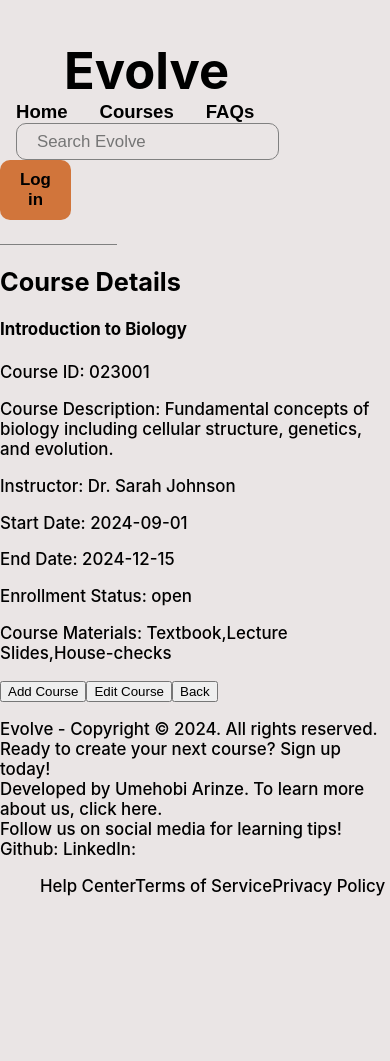
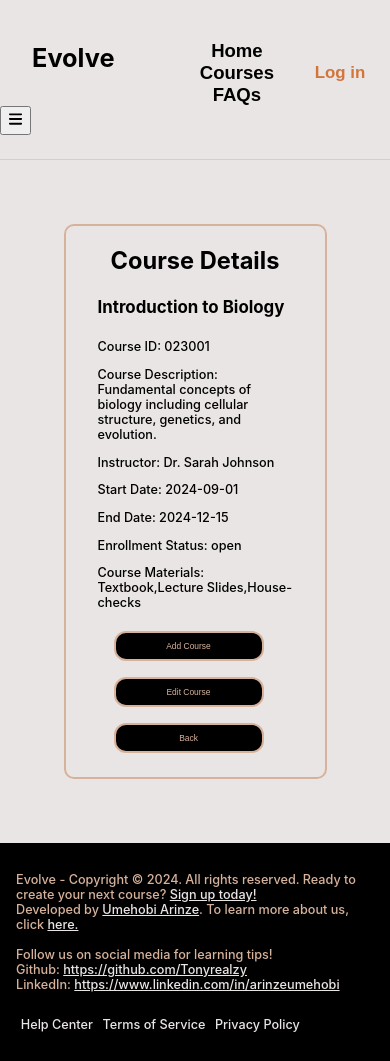
Before and after one commit to Tonyrealzy/Course-Management-App, a React (Create React App) app: page /courses/1 in a window 390 px wide. Before the commit the page ends 913 px from the top, so only its background shows below. Built offline with nearby package versions, Linux system fonts and the light colour scheme; data requests are answered from the project's data file.

Commit message:
Added modals for adding and editing new courses

```diff
--- a/src/App.css
+++ b/src/App.css
@@ -1,18 +1,29 @@
 @import './colors.css';
 
+.navbarContainer {
+  border-bottom: 1px solid var(--grey);
+  flex-direction: row;
+  padding: 2.5rem 0 1.5rem 0;
+  margin-bottom: 2rem;
+}
+.topNav {
+  display: flex;
+  align-items: center;
+  justify-content: space-between;
+}
 .navBar {
   display: flex;
   flex-direction: row;
-  justify-content: space-between;
-  padding: 2.5rem 0 1.5rem 0;
   align-content: center;
-  width: 100%;
-  border-bottom: 0.1px solid grey;
+  justify-content: space-evenly;
 }
 .logo {
   padding-left: 4rem;
   font-size: 6vh;
   font-weight: bolder;
+}
+.navToggle {
+  display: none;
 }
 .navLinkCol {
   display: flex;
@@ -22,9 +33,9 @@
   padding: 0rem 1rem;
   font-size: 2.2vh;
   font-weight: 600;
-  color: var(--black);
+  color: var(--dark);
   border: none;
-  background-color: var(--white);
+  background-color: var(--light);
 }
 .navLink:active {
   color: var(--primary);
@@ -33,39 +44,228 @@
   transform: scale(1.05);
   color: var(--primary);
 }
+.navBar-right {
+  display: flex;
+  padding: 0 5rem;
+}
+.searchContainer {
+  display: flex;
+  align-items: center;
+  position: relative;
+}
+.searchIcon {
+  left: 10%;
+  top: 25%;
+  position: absolute;
+}
 .navSearch {
-  padding: 7.5px 20px;
+  padding: 12px 20px 12px 40px;
   margin: 0 1rem;
   border-radius: 10px;
   font-size: 2vh;
-  background-color: var(--white);
-  border: 0.1px solid grey;
+  background-color: var(--light);
+  border: 0.1px solid var(--dark);
+}
+.navSearch:hover {
+  border: 1.5px solid var(--dark);
 }
 .navLogin {
-  margin-right: 4rem;
-  padding: 10px 20px;
+  padding: 5px 20px;
   border-radius: 10px;
   background-color: var(--primary);
   font-size: 2vh;
   font-weight: 600;
   border: none;
-  color: var(--black);
+  color: var(--dark);
 }
 .navLogin:hover {
-  color: var(--white);
+  color: var(--light);
 }
 .navLogin:hover, .navLink:hover, .navSearch:hover {
   transform: scale(1.05);
   transition: transform 0.2s ease-in-out;
 }
-.main {}
+
+.coursePageTitle {
+  display: flex;
+  font-weight: 700;
+  align-items: center;
+  justify-content: center;
+  font-size: 4vh;
+}
+.courseListUnitContainer {
+  padding: 0 0 2rem 0;
+  flex-direction: row;
+  display: flex;
+  flex-wrap: wrap;
+  align-items: center;
+  justify-content: center;
+}
+.courseListUnit {
+  width: 26%;
+  list-style-type: none;
+  margin: 1rem;
+  padding: 0 1rem;
+  border: 2px solid var(--secondary);
+  border-radius: 10px;
+}
+.courseListUnit:hover {
+  transform: scale(1.05);
+  background-color: var(--grey);
+}
+.courseDetailsUnit {
+  width: 50%;
+  list-style-type: none;
+  margin: 2rem 1rem;
+  padding: 0 2rem;
+  border: 2px solid var(--secondary);
+  border-radius: 10px;
+}
+.courseDetailsSection {
+  display: flex;
+  justify-content: center;
+  align-items: center;
+}
+.courseDetailsButtonSection {
+  display: flex;
+  flex-direction: row;
+  margin: 2rem 0 1rem 0;
+}
+.courseDetailsButton {
+  background-color: var(--dark);
+  color: var(--secondary);
+  border: 2px solid var(--secondary);
+  padding: 8px 30px;
+  border-radius: 12px;
+  font-weight: 500;
+  margin: 0.5rem 1rem;
+}
+.courseDetailsButton:hover {
+  background-color: var(--light);
+  color: var(--dark);
+  font-weight: 700;
+}
+.courseName {
+  font-size: 2.5vh;
+}
+.courseButton {
+  background-color: var(--dark);
+  color: var(--secondary);
+  border: 2px solid var(--secondary);
+  padding: 10px 20px;
+  border-radius: 12px;
+  font-weight: 500;
+  margin-right: 0.5rem;
+}
+.courseButton:hover {
+  background-color: var(--light);
+  color: var(--dark);
+  font-weight: 700;
+}
+.courseButtonSection {
+  display: flex;
+  flex-direction: row;
+  margin: 1rem 0;
+}
+
+.addCourseModal, .editCourseModal {
+  position: fixed;
+  top: 0;
+  left: 0;
+  width: 100%;
+  height: 100%;
+  background-color: var(--grey);
+  display: flex;
+  justify-content: center;
+  align-items: center;
+}
+
+.footerContainer {
+  display: flex;
+  margin: 2rem 0 0 0;
+  justify-content: center;
+  background-color: black;
+}
+.footer {
+  padding: 1rem;
+  color: var(--secondary);
+}
+.footerLink {
+  color: var(--light);
+}
+.footerBottom {
+  display: inline-flex;
+}
+.footLink {
+  padding: 0 1rem;
+  text-decoration: none;
+  color: var(--light);
+}
+.footerLink:hover, .footLink:hover {
+  transform: scale(1.05);
+  color: var(--primary);
+}
 
 @media screen and (max-width: 912px) {
   .navBar {
+    flex-direction: row;
+    justify-content: center;
+  }
+  .navLinks {
+    flex-direction: row;
+  }
+  .logo {
+    padding: 0 0 2rem 2rem;
+    font-size: 3vh;
+  }
+  .navToggle {
+    display: block;
+  }
+  .navLinkCol {
     flex-direction: column;
+  }
+  .searchIcon, .navSearch {
+    display: none;
+  }
+  .navBar-right {
+    padding: 0;
+  }
+  .navLogin {
+    margin-right: 0;
+    width: 100px;
+    color: var(--primary);
+    background-color: var(--light);
+  }
+
+  .courseName {
+    font-size: 2vh;
+  }
+  .coursePageTitle {
+    font-size: 2.8vh;
+  }
+  .courseListUnit {
+    margin: 0.75rem;
     width: 30%;
   }
-  .navLinks {
+  .courseButton {
+    font-size: 1vh;
+    width: 120px;
+  }
+  .courseButtonSection {
+    align-items: center;
     flex-direction: column;
+    margin: 1rem 0;
+  }
+  .courseDetailsButton {
+    font-size: 1vh;
+    width: 150px;
+  }
+  .courseDetailsButtonSection {
+    flex-direction: column;
+    margin: 0 0 1rem 0;
+  }
+
+  .footLink {
+    padding: 0 0.3rem;
   }
 }
--- a/src/App.js
+++ b/src/App.js
@@ -3,6 +3,9 @@ import { BrowserRouter as Router, Routes, Route } from 'react-router-dom';
 import CourseDetails from './components/CourseDetails';
 import PageLayout from './components/PageLayout';
 import ListCourses from './components/ListCourses';
+import Home from './components/Home';
+import AddCourseModal from './components/AddCourseModal';
+import EditCourseModal from './components/EditCourseModal';
 
 function App() {
   return (
@@ -11,13 +14,31 @@ function App() {
         <Routes>
           <Route path='/' element={
           <PageLayout>
-            <ListCourses/>
+            <Home/>
           </PageLayout>}/>
 
           <Route path='/courses/:courseId' element={
           <PageLayout>
             <CourseDetails/>
           </PageLayout>}/>
+
+          <Route path='/courses' element={
+            <PageLayout>
+              <ListCourses/>
+            </PageLayout>
+          }/>
+
+          <Route path='/add-course' element={
+            <PageLayout>
+              <AddCourseModal/>
+            </PageLayout>
+          }/>
+
+          <Route path='/edit-course' element={
+            <PageLayout>
+              <EditCourseModal/>
+            </PageLayout>
+          }/>
 
         </Routes>
       </Router>
--- a/src/colors.css
+++ b/src/colors.css
@@ -3,4 +3,5 @@
     --secondary: rgb(215, 178, 155);
     --dark: black;
     --light: rgb(234, 229, 229);
+    --grey: rgb(214, 206, 202);;
 }
--- a/src/components/CourseDetails.js
+++ b/src/components/CourseDetails.js
@@ -14,6 +14,7 @@ const CourseDetails = () => {
     const [isEditingCourse, setIsEditingCourse] = React.useState(false);
 
     const handleOpenAddCourseModal = () => {
+        // navigate('/add-course');
         setIsAddingCourse(true);
     };
     const handleCloseAddCourseModal = () => {
@@ -92,9 +93,10 @@ const CourseDetails = () => {
         return <div>Loading...</div>
     }
     return (
-        <div>
-        <h2>Course Details</h2>
-        <h4>{course.name}</h4>
+        <article className='courseDetailsSection'>
+        <div className='courseDetailsUnit'>
+        <h2 className='coursePageTitle'>Course Details</h2>
+        <h4 className='courseName'>{course.name}</h4>
         <p>Course ID: 02300{courseId}</p>
         <p>Course Description: {course.description}</p>
         <p>Instructor: {course.instructor}</p>
@@ -103,19 +105,26 @@ const CourseDetails = () => {
         <p>Enrollment Status: {course.enrollment_status}</p>
         <p>Course Materials: {course.materials}</p>
         <section>
-            <button onClick={handleOpenAddCourseModal}>Add Course</button>
-            <button onClick={handleEditCourse}>Edit Course</button>
-            <Link to={"/"}><button>Back</button></Link>
+            <aside className='courseDetailsButtonSection'>
+            <button className='courseDetailsButton' onClick={handleOpenAddCourseModal}>Add Course</button>
+            <button className='courseDetailsButton' onClick={handleEditCourse}>Edit Course</button>
+            <Link to={"/"}><button className='courseDetailsButton'>Back</button></Link>
+            </aside>
             {isAddingCourse && (
-                <AddCourseModal onSave={handleSaveCourse} onCancel={handleCloseAddCourseModal}/>
+                <div className='addCourseModal'>
+                    <AddCourseModal onSave={handleSaveCourse} onCancel={handleCloseAddCourseModal}/>
+                </div>
             )}
             {isEditingCourse && (
+                <div className='editCourseModal'>
                 <EditCourseModal courseData={course} onSave={handleUpdateCourse}
                 onCancel={handleEditCourseClose}/>
+                </div>
             )}
         </section>
 
-    </div>
+        </div>
+        </article>
   )
 }
 
--- a/src/components/Footer.js
+++ b/src/components/Footer.js
@@ -1,25 +1,32 @@
-import React from 'react'
+import React from 'react';
+import { useNavigate } from 'react-router-dom';
 
 const Footer = () => {
+  const navigate = useNavigate();
+
   return (
-    <div>
-        <p>Evolve - Copyright © 2024. All rights reserved.
+    <article className='footerContainer'>
+      <div className='footer'>
+        <p>Evolve - Copyright © 2024. All rights reserved. Ready to create your next course? <a className='footerLink' href='/'>Sign up today!</a>
             <br></br>
-            Ready to create your next course? <a>Sign up today!</a>
+            Developed by <a className='footerLink' href='https://github.com/Tonyrealzy'>Umehobi Arinze</a>. To learn more about us, click <a className='footerLink' href='https://github.com/Tonyrealzy/Course-Management-App'>here.</a>
             <br></br>
-            Developed by Umehobi Arinze. To learn more about us, click <a>here.</a>
             <br></br>
             Follow us on social media for learning tips!
             <br></br>
-            Github: <a></a>
-            LinkedIn: <a></a>
+            Github: <a className='footerLink' href='https://github.com/Tonyrealzy'>https://github.com/Tonyrealzy</a>
+            <br></br>
+            LinkedIn: <a className='footerLink' href='https://www.linkedin.com/in/arinzeumehobi'>https://www.linkedin.com/in/arinzeumehobi</a>
         </p>
-        <ul>
-            <a>Help Center</a>
-            <a>Terms of Service</a>
-            <a>Privacy Policy</a>
-        </ul>
-    </div>
+
+        <section className='footerBottom'>
+            <p className='footLink' onClick={() => {navigate('/')}}>Help Center</p>
+            <p className='footLink' onClick={() => {navigate('/')}}>Terms of Service</p>
+            <p className='footLink' onClick={() => {navigate('/')}}>Privacy Policy</p>
+        </section>
+      </div>
+    </article>
+
   )
 }
 
--- /dev/null
+++ b/src/components/Home.js
@@ -0,0 +1,12 @@
+import React from 'react'
+import ListCourses from './ListCourses'
+
+const Home = () => {
+  return (
+    <div>
+        <ListCourses />
+    </div>
+  )
+}
+
+export default Home
--- a/src/components/ListCourses.js
+++ b/src/components/ListCourses.js
@@ -31,7 +31,6 @@ const ListCourses = () => {
     //     setCourses(toBeUpdatedCourses);
     // };
 
-
     React.useEffect(() => {
         fetchCourses();
     }, []);
@@ -39,25 +38,25 @@ const ListCourses = () => {
 
   return (
     <>
-        <section>
-        <ul>
+        <div>
+        <h3 className='coursePageTitle'>Popular Courses</h3>
+        <ul className='courseListUnitContainer'>
             {courses.map(course => (
-                <li key={course.id}>
-                    <section>
-                        <h4>{course.name}</h4>
-                        <p>Description: {course.description}</p>
-                        <p>Instructor: {course.instructor}</p>
-                        <p>Start Date: {course.start_date}</p>
-                        <p>End Date: {course.end_date}</p>
-                        <section>
-                        <Link to={`/courses/${course.id}`}><button>View Details</button></Link>
-                        <button onClick={() => deleteCourse(course.id)}>Delete Course</button>
-                        </section>
+                <li className='courseListUnit' key={course.id}>
+                    <section className='courseUnit'>
+                        <h4 className='courseName'>{course.name}</h4>
+                        <p>{course.description}</p>
+                        <p>{course.instructor}</p>
+                        <p>From {course.start_date} to {course.end_date}</p>
+                        <aside className='courseButtonSection'>
+                        <Link to={`/courses/${course.id}`}><button className='courseButton'>View Details</button></Link>
+                        <button className='courseButton' onClick={() => deleteCourse(course.id)}>Delete Course</button>
+                        </aside>
                     </section>
                 </li>
             ))}
         </ul>
-        </section>
+        </div>
     </>
   )
 }
--- /dev/null
+++ b/src/components/NavToggle.js
@@ -0,0 +1,21 @@
+import React from 'react'
+
+const NavToggle = ({ isOpen, onToggle}) => {
+    const classes = isOpen ? 'nav-toggle-open' : 'nav-toggle-closed';
+    const hamburgerIcon = (
+        <svg viewBox="0 0 100 100" width="15" height="20">
+            <svg xmlns="http://www.w3.org/2000/svg" viewBox="0 0 448 512"><path d="M0 96C0 78.3 14.3 64 32 64H416c17.7 0 32 14.3 32 32s-14.3 32-32 32H32C14.3 128 0 113.7 0 96zM0 256c0-17.7 14.3-32 32-32H416c17.7 0 32 14.3 32 32s-14.3 32-32 32H32c-17.7 0-32-14.3-32-32zM448 416c0 17.7-14.3 32-32 32H32c-17.7 0-32-14.3-32-32s14.3-32 32-32H416c17.7 0 32 14.3 32 32z"/></svg>
+        </svg>
+      );
+
+
+  return (
+    <section className='navToggle'>
+    <button className={classes} onClick={onToggle}>
+        <span>{hamburgerIcon}</span>
+    </button>
+    </section>
+  )
+}
+
+export default NavToggle
--- a/src/components/Navbar.js
+++ b/src/components/Navbar.js
@@ -1,23 +1,37 @@
 import React from 'react';
-import { Link } from 'react-router-dom';
+import { useNavigate } from 'react-router-dom';
 
-const Navbar = () => {
+const Navbar = ({ isOpen }) => {
+  const navigate = useNavigate();
+  const classes = isOpen ? 'navbar-open' : 'navbar-closed';
+  const searchIcon = (
+    <svg viewBox="0 0 100 100" width="20" height="20">
+      <svg xmlns="http://www.w3.org/2000/svg" viewBox="0 0 512 512"><path d="M416 208c0 45.9-14.9 88.3-40 122.7L502.6 457.4c12.5 12.5 12.5 32.8 0 45.3s-32.8 12.5-45.3 0L330.7 376c-34.4 25.2-76.8 40-122.7 40C93.1 416 0 322.9 0 208S93.1 0 208 0S416 93.1 416 208zM208 352a144 144 0 1 0 0-288 144 144 0 1 0 0 288z"/></svg>
+    </svg>
+  );
+
 
   return (
+    <nav className={classes}>
+      <aside className='topNav'>
+        <span className='logo'>Evolve</span>
         <div className='navBar'>
-        <span className='logo'>Evolve</span>
           <section className='navLinkCol'>
-            {/* <Link to={"/"}> */}
-            <button className='navLink'>Home</button>
-            {/* </Link> */}
-            <button className='navLink'>Courses</button>
+              <button onClick={() => navigate('/')} className='navLink'>Home</button>
+              <button onClick={() => navigate('/courses')} className='navLink'>Courses</button>
               <button className='navLink'>FAQs</button>
           </section>
-        <section>
+
+          <section className='navBar-right'>
+            <aside className='searchContainer'>
+              <span className='searchIcon'>{searchIcon}</span>
               <input className='navSearch' placeholder='Search Evolve'/>
+            </aside>
             <button className='navLogin'>Log in</button>
           </section>
         </div>
+      </aside>
+    </nav>
   )
 }
 
--- a/src/components/PageLayout.js
+++ b/src/components/PageLayout.js
@@ -1,16 +1,26 @@
 import React from 'react'
 import Navbar from './Navbar'
 import Footer from './Footer'
+import NavToggle from './NavToggle';
 
 const PageLayout = ({ children }) => {
+  const [isOpen, setIsOpen] = React.useState(false);
+  const toggleNavbar = () => {
+    setIsOpen(!isOpen);
+  };
+
   return (
     <>
-    <Navbar/>
+    <section className='navbarContainer'>
+    <Navbar isOpen={isOpen} onToggle={toggleNavbar}/>
+    <NavToggle isOpen={isOpen} onToggle={toggleNavbar}/>
+    </section>
 
     <main className='main'>
         {children}
     </main>
 
+    <div className='backdrop' onClick={toggleNavbar}/>
     <Footer/>
     </>
   )
--- a/src/db/db.json
+++ b/src/db/db.json
@@ -256,6 +256,16 @@
         "Lecture Slides"
       ],
       "end_date": "2024-12-22"
+    },
+    {
+      "id": "b54a",
+      "name": "Random Data",
+      "description": "Random Data",
+      "instructor": "Random Data",
+      "start_date": "2024-12-12",
+      "end_date": "2024-12-14",
+      "enrollment_status": "Random Data",
+      "materials": "Random Data"
     }
   ]
 }
--- a/src/index.css
+++ b/src/index.css
@@ -8,6 +8,7 @@ body {
   -webkit-font-smoothing: antialiased;
   -moz-osx-font-smoothing: grayscale;
   background-color: var(--light);
+  height: 100%;
   font-size: 2vh;
   font-weight: 500;
 }
@@ -16,3 +17,12 @@ code {
   font-family: source-code-pro, Menlo, Monaco, Consolas, 'Courier New',
     monospace;
 }
+
+@media screen and (max-width: 912px) {
+  body {
+    font-size: 1.5vh;
+  }
+  button {
+    font-size: 1.5vh;
+  }
+}
```
Lines whose indentation alone changed are shown as unchanged.
